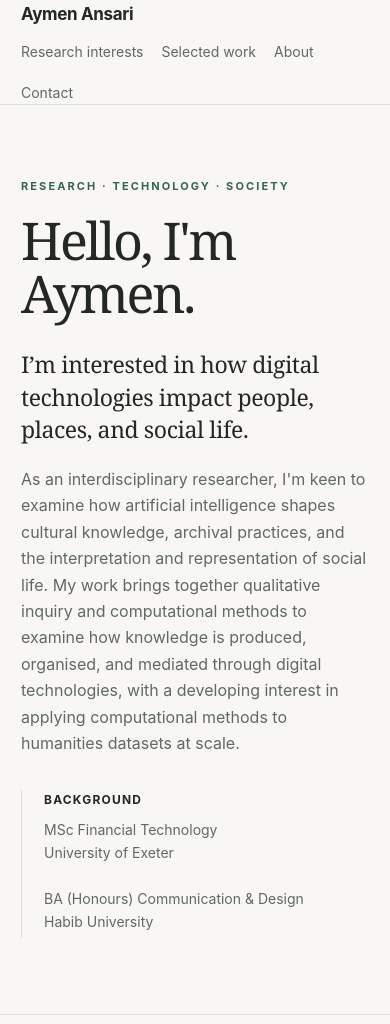
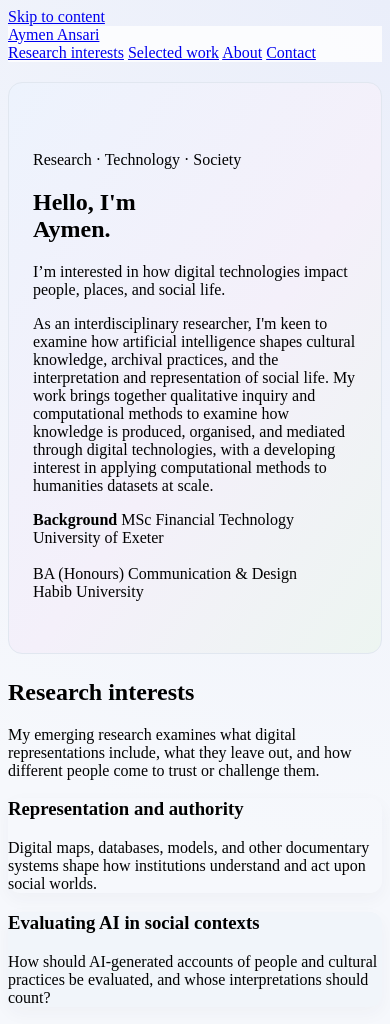
Before and after one commit to aymenansari5-web/aymenansari5-web.github.io, a plain HTML site: page index.html in a window 390 px wide. Shown: the top 1024 px of the page. Drawn offline with Linux system fonts and the light colour scheme.

Commit message:
Update index.html

```diff
--- a/index.html
+++ b/index.html
@@ -7,79 +7,76 @@
   <meta name="description" content="Aymen Ansari's academic homepage. Research interests in science and technology studies, information studies, social data science, and digital representation.">
   <title>Aymen Ansari | Research &amp; Writing</title>
   <style>
-    :root {
-      --background: #f8f7f3;
-      --paper: #fdfcf9;
-      --ink: #232824;
-      --muted: #606963;
-      --accent: #346456;
-      --line: #dadfd7;
-    }
-    * { box-sizing: border-box; }
-    html { scroll-behavior: smooth; }
-    body { margin: 0; background: var(--background); color: var(--ink); font-family: -apple-system, BlinkMacSystemFont, "Segoe UI", Arial, sans-serif; line-height: 1.65; -webkit-font-smoothing: antialiased; }
-    a { color: inherit; text-underline-offset: 0.19em; }
-    a:hover { color: var(--accent); }
-    a:focus-visible { outline: 2px solid var(--accent); outline-offset: 4px; }
-    .skip { position: absolute; top: -100px; left: 16px; background: white; padding: 10px; z-index: 10; }
-    .skip:focus { top: 16px; }
-    .wrap { max-width: 1050px; padding: 0 32px; margin: 0 auto; }
-    .header { border-bottom: 1px solid var(--line); }
-    .header-inner { display: flex; justify-content: space-between; align-items: center; gap: 24px; padding-top: 24px; padding-bottom: 24px; }
-    .brand { text-decoration: none; font-size: 17px; font-weight: 650; letter-spacing: -.02em; }
-    .nav { display: flex; flex-wrap: wrap; gap: 24px; font-size: 14px; }
-    .nav a { text-decoration: none; color: var(--muted); }
-    .nav a:hover { color: var(--accent); }
-    .hero { display: grid; grid-template-columns: 1.4fr 0.6fr; align-items: end; gap: 50px; padding-top: 108px; padding-bottom: 108px; }
-    .eyebrow { color: var(--accent); text-transform: uppercase; font-size: 11px; font-weight: 700; letter-spacing: .19em; margin: 0 0 18px; }
-    h1, h2, h3, p { margin-top: 0; }
-    h1, .serif { font-family: Georgia, "Times New Roman", serif; font-weight: 400; letter-spacing: -.045em; }
-    h1 { font-size: clamp(52px, 6.5vw, 84px); line-height: 1.02; margin-bottom: 29px; }
-    .lead { font-family: Georgia, "Times New Roman", serif; font-size: clamp(23px, 2.4vw, 31px); line-height: 1.4; letter-spacing: -.018em; max-width: 650px; margin-bottom: 21px; }
-    .intro { max-width: 645px; color: var(--muted); font-size: 16px; margin-bottom: 0; }
-    .side-note { border-left: 1px solid var(--line); padding-left: 22px; padding-bottom: 4px; font-size: 14px; color: var(--muted); }
-    .side-note strong { display: block; font-size: 12px; letter-spacing: .1em; text-transform: uppercase; color: var(--ink); margin-bottom: 8px; }
-    .section { border-top: 1px solid var(--line); padding-top: 52px; padding-bottom: 66px; }
-    .section-head { display: grid; grid-template-columns: 0.55fr 1.45fr; gap: 28px; margin-bottom: 28px; }
-    h2 { font-size: 13px; font-weight: 700; text-transform: uppercase; letter-spacing: .13em; margin: 0; color: var(--accent); }
-    .section-copy { font-size: 17px; max-width: 670px; margin-bottom: 0; }
-    .interests { display: grid; grid-template-columns: repeat(2, 1fr); gap: 18px; margin-top: 34px; }
-    .interest { background: var(--paper); border: 1px solid var(--line); padding: 28px 28px 26px; }
-    h3 { font-family: Georgia, "Times New Roman", serif; font-weight: 400; font-size: 24px; line-height: 1.3; letter-spacing: -.025em; margin-bottom: 12px; }
-    .interest p { font-size: 14px; color: var(--muted); margin-bottom: 0; }
-    .work { margin-top: 12px; }
-    .work-item { display: grid; grid-template-columns: 190px 1fr; gap: 30px; border-bottom: 1px solid var(--line); padding: 28px 0; }
-    .work-item:first-child { border-top: 1px solid var(--line); }
-    .work-meta { color: var(--accent); font-size: 13px; padding-top: 3px; }
-    .work-item h3 { font-size: 25px; margin-bottom: 9px; }
-    .work-item p { color: var(--muted); font-size: 15px; margin-bottom: 0; max-width: 660px; }
-    .bio-grid { display: grid; grid-template-columns: 1fr 1fr; gap: 38px; }
-    .bio-grid p { margin-bottom: 15px; }
-    .small-title { font-size: 12px; letter-spacing: .12em; text-transform: uppercase; font-weight: 700; margin-bottom: 16px; }
-    .qual { margin-bottom: 22px; }
-    .qual strong { display: block; font-weight: 600; }
-    .qual span { color: var(--muted); font-size: 14px; }
-    .contact { background: #e9eee8; border-top: 1px solid var(--line); padding: 56px 0; }
-    .contact-inner { display: flex; align-items: center; justify-content: space-between; gap: 25px; }
-    .contact h2 { margin-bottom: 13px; }
-    .contact p { font-family: Georgia, "Times New Roman", serif; font-size: clamp(23px, 3.3vw, 34px); letter-spacing: -.03em; margin-bottom: 0; }
-    .contact a { white-space: nowrap; color: var(--accent); font-size: 15px; font-weight: 600; }
-    footer { padding: 25px 0 35px; color: var(--muted); font-size: 12px; }
-    footer .wrap { display: flex; justify-content: space-between; gap: 15px; }
-    @media (max-width: 760px) {
-      .wrap { padding: 0 21px; }
-      .header-inner { align-items: flex-start; flex-direction: column; gap: 12px; }
-      .nav { gap: 18px; }
-      .hero { display: block; padding-top: 72px; padding-bottom: 76px; }
-      .side-note { margin-top: 34px; }
-      .section-head { grid-template-columns: 1fr; gap: 16px; }
-      .section { padding-top: 43px; padding-bottom: 51px; }
-      .interests, .bio-grid { grid-template-columns: 1fr; }
-      .work-item { grid-template-columns: 1fr; gap: 7px; }
-      .contact-inner { align-items: flex-start; flex-direction: column; }
-      footer .wrap { flex-direction: column; }
-    }
-    @media (prefers-reduced-motion: reduce) { html { scroll-behavior: auto; } }
+/* Academic website colour palette */
+:root {
+  --background: #f6f8fc;
+  --paper: #ffffff;
+  --ink: #263145;
+  --muted: #5a687c;
+  --accent: #405d8a;
+  --line: #dce3ed;
+}
+
+/* Subtle background colour */
+body {
+  background:
+    radial-gradient(
+      circle at top right,
+      #eaeefa 0%,
+      transparent 35%
+    ),
+    var(--background);
+}
+
+/* Cleaner navigation */
+.header {
+  background: #ffffffcc;
+}
+
+/* Coloured introduction panel */
+.hero {
+  background: linear-gradient(
+    125deg,
+    #edf3fd 0%,
+    #f4f0fa 55%,
+    #edf5f1 100%
+  );
+  border: 1px solid #e1e7f0;
+  border-radius: 18px;
+  padding: 80px 54px;
+  margin-top: 36px;
+  margin-bottom: 38px;
+}
+
+/* Softer research cards */
+.interest {
+  border-radius: 12px;
+  box-shadow: 0 6px 18px rgba(39, 54, 84, 0.04);
+}
+
+.interest:nth-child(2) {
+  background: #f1f5fa;
+}
+
+/* Subtle project interactions */
+.work-item:hover h3 {
+  color: var(--accent);
+}
+
+/* Contact section */
+.contact {
+  background: #eaf0f8;
+}
+
+/* Mobile layout adjustments */
+@media (max-width: 760px) {
+  .hero {
+    padding: 52px 24px;
+    margin-top: 20px;
+    margin-bottom: 25px;
+    border-radius: 14px;
+  }
+}
   </style>
 </head>
 <body>
```
